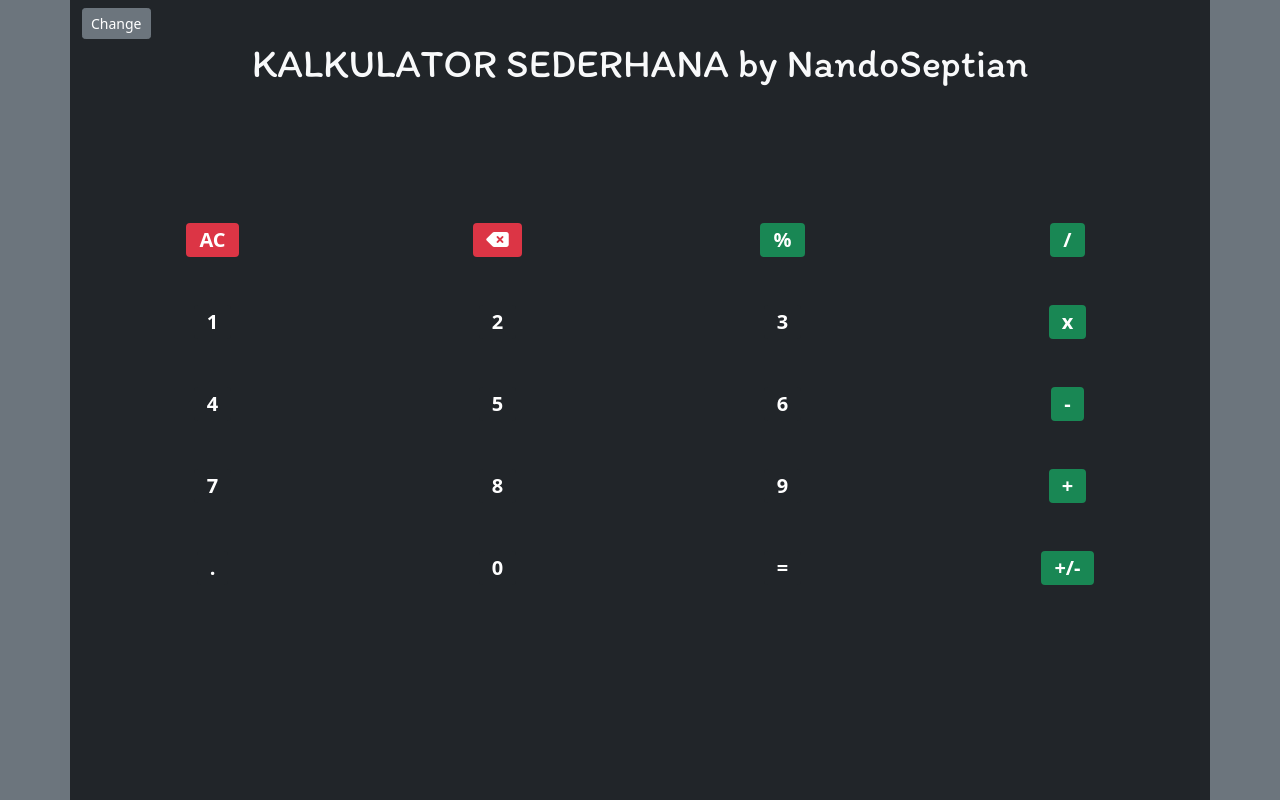
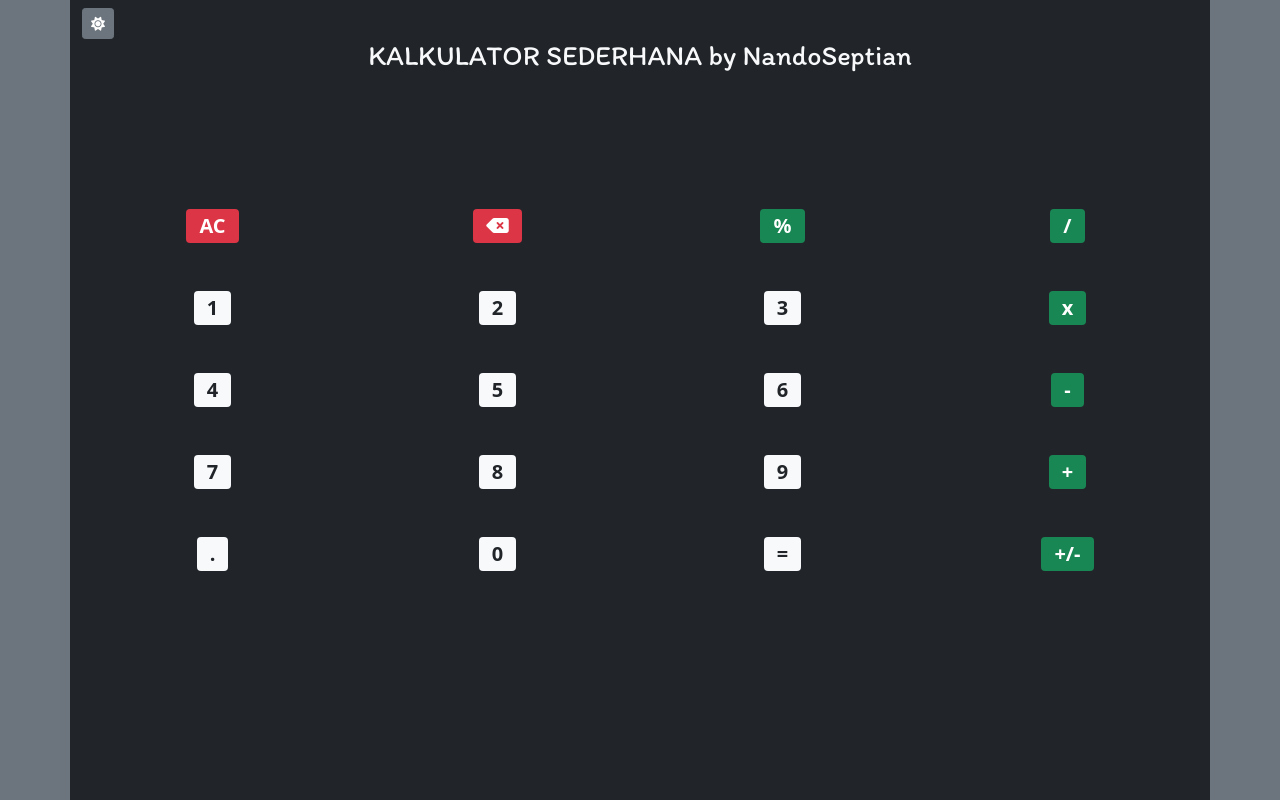
Before and after one commit to NandoCraz/task_calculator, a plain HTML site: page index.html in a window 1280 px wide. Drawn offline with nearby package versions, Linux system fonts and the light colour scheme; a web font is replaced by a local one.

Commit message:
merubah background button

```diff
--- a/index.html
+++ b/index.html
@@ -19,8 +19,8 @@
   </head>
   <body class="bg-secondary">
     <div class="container mx-auto bg-dark text-light vh-100" id="mainBody">
-      <button id="change" class="btn btn-secondary btn-sm mt-2">Change</button>
-      <h1 class="text-center mb-5" style="font-family: 'Itim', cursive">KALKULATOR SEDERHANA by NandoSeptian</h1>
+      <button id="change" class="btn btn-secondary btn-sm mt-2"><i class="fa-solid fa-sun" id="fa"></i></button>
+      <h3 class="text-center mb-5" style="font-family: 'Itim', cursive">KALKULATOR SEDERHANA by NandoSeptian</h3>
 
       <div class="mx-auto">
         <div class="display">
@@ -51,13 +51,13 @@
             <div class="col-xs-4">
               <div class="row">
                 <div class="col">
-                  <span class="badge bg-dark btn-outline-primary fs-5" onclick="currentNum('1')">1</span>
+                  <span class="badge bg-light text-dark btn-outline-primary fs-5 ganti" onclick="currentNum('1')">1</span>
                 </div>
                 <div class="col">
-                  <span class="badge bg-dark btn-outline-primary fs-5" onclick="currentNum('2')">2</span>
+                  <span class="badge bg-light text-dark btn-outline-primary fs-5 ganti" onclick="currentNum('2')">2</span>
                 </div>
                 <div class="col">
-                  <span class="badge bg-dark btn-outline-primary fs-5" onclick="currentNum('3')">3</span>
+                  <span class="badge bg-light text-dark btn-outline-primary fs-5 ganti" onclick="currentNum('3')">3</span>
                 </div>
                 <div class="col">
                   <span class="badge bg-success btn-outline-success fs-5 operator" onclick="currentNum('*')">x</span>
@@ -67,13 +67,13 @@
             <div class="col-xs-4">
               <div class="row">
                 <div class="col">
-                  <span class="badge bg-dark btn-outline-primary fs-5" onclick="currentNum('4')">4</span>
+                  <span class="badge bg-light text-dark btn-outline-primary fs-5 ganti" onclick="currentNum('4')">4</span>
                 </div>
                 <div class="col">
-                  <span class="badge bg-dark btn-outline-primary fs-5" onclick="currentNum('5')">5</span>
+                  <span class="badge bg-light text-dark btn-outline-primary fs-5 ganti" onclick="currentNum('5')">5</span>
                 </div>
                 <div class="col">
-                  <span class="badge bg-dark btn-outline-primary fs-5" onclick="currentNum('6')">6</span>
+                  <span class="badge bg-light text-dark btn-outline-primary fs-5 ganti" onclick="currentNum('6')">6</span>
                 </div>
                 <div class="col">
                   <span class="badge bg-success btn-outline-success fs-5 operator" onclick="currentNum('-')">-</span>
@@ -83,13 +83,13 @@
             <div class="col-xs-4">
               <div class="row">
                 <div class="col">
-                  <span class="badge bg-dark btn-outline-primary fs-5" onclick="currentNum('7')">7</span>
+                  <span class="badge bg-light text-dark btn-outline-primary fs-5 ganti" onclick="currentNum('7')">7</span>
                 </div>
                 <div class="col">
-                  <span class="badge bg-dark btn-outline-primary fs-5" onclick="currentNum('8')">8</span>
+                  <span class="badge bg-light text-dark btn-outline-primary fs-5 ganti" onclick="currentNum('8')">8</span>
                 </div>
                 <div class="col">
-                  <span class="badge bg-dark btn-outline-primary fs-5" onclick="currentNum('9')">9</span>
+                  <span class="badge bg-light text-dark btn-outline-primary fs-5 ganti" onclick="currentNum('9')">9</span>
                 </div>
                 <div class="col">
                   <span class="badge bg-success btn-outline-success fs-5 operator" onclick="currentNum('+')">+</span>
@@ -99,13 +99,13 @@
             <div class="col-xs-4">
               <div class="row">
                 <div class="col-3">
-                  <span class="badge bg-dark btn-outline-success fs-5" onclick="currentNum('.')">.</span>
+                  <span class="badge bg-light text-dark btn-outline-success fs-5 ganti" onclick="currentNum('.')">.</span>
                 </div>
                 <div class="col-3">
-                  <span class="badge bg-dark btn-outline-primary fs-5" onclick="currentNum('0')">0</span>
+                  <span class="badge bg-light text-dark btn-outline-primary fs-5 ganti" onclick="currentNum('0')">0</span>
                 </div>
                 <div class="col-3">
-                  <span class="badge bg-dark btn-outline-danger fs-5" onclick="final()">=</span>
+                  <span class="badge bg-light text-dark btn-outline-danger fs-5 ganti" onclick="final()">=</span>
                 </div>
                 <div class="col-3">
                   <span class="badge bg-success btn-outline-danger fs-5 operator" onclick="minus()">+/-</span>
--- a/script.js
+++ b/script.js
@@ -1,12 +1,23 @@
 let tampung = document.getElementById("tampung");
 let change = document.getElementById("change");
 let body = document.getElementById("mainBody");
+let fa = document.getElementById("fa");
+let ganti = document.querySelectorAll(".ganti");
 
 change.addEventListener("click", function () {
+  fa.classList.toggle("fa-sun");
+  fa.classList.toggle("fa-moon");
   body.classList.toggle("bg-light");
   body.classList.toggle("text-dark");
   body.classList.toggle("bg-dark");
   body.classList.toggle("text-light");
+
+  ganti.forEach((item) => {
+    item.classList.toggle("bg-light");
+    item.classList.toggle("text-dark");
+    item.classList.toggle("bg-dark");
+    item.classList.toggle("text-light");
+  });
 });
 
 function allClear() {
```
